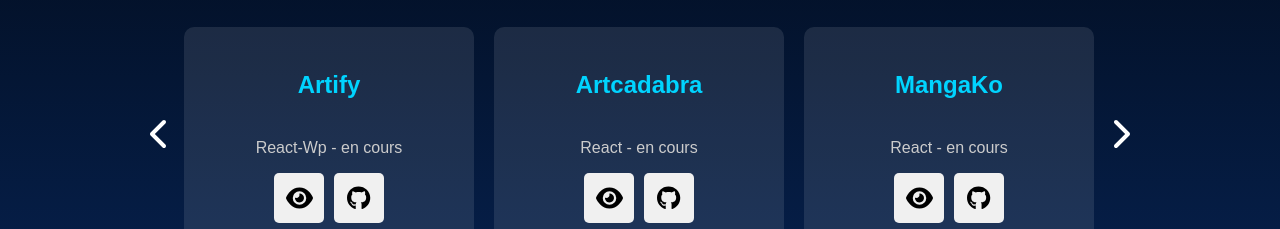
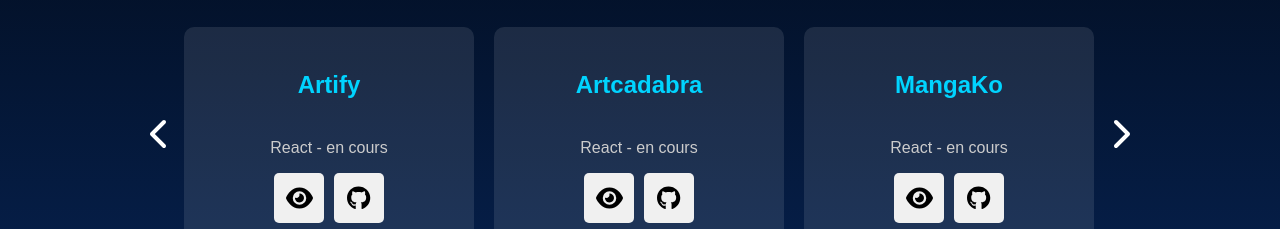
Before and after one commit to yukooome/Portfolio, a React (Vite) app in the folder my-portfolio/: page / in a window 1280 px wide. Shown: the part 1420-1649 px from the top of the page. Built offline with nearby package versions, Linux system fonts and the light colour scheme.

Commit message:
chan name

```diff
--- a/my-portfolio/src/components/Projects.jsx
+++ b/my-portfolio/src/components/Projects.jsx
@@ -19,7 +19,7 @@ function Projects() {
 
 
   const featuredProjects = [
-    { title: 'Artify', description: 'React-Wp - en cours', link: 'https://artify-art-sigma.vercel.app/' , gitLink : 'https://github.com/yukooome/React/tree/main/artify'},
+    { title: 'Artify', description: 'React - en cours', link: 'https://artify-art-sigma.vercel.app/' , gitLink : 'https://github.com/yukooome/React/tree/main/artify'},
     { title: 'Artcadabra', description: 'React - en cours', link: 'https://artcadabra.vercel.app/', gitLink : 'https://github.com/yukooome/React/tree/main/artcadabra' },
     { title: 'MangaKo', description: 'React - en cours', link: 'https://projet-react-eosin.vercel.app/', gitLink : 'https://github.com/yukooome/Projet-React' },
     { title: 'Pokedex', description: 'React', link: 'https://pokemons-pearl-ten.vercel.app', gitLink : 'https://github.com/yukooome/React/tree/main/Pokemons' },
```
